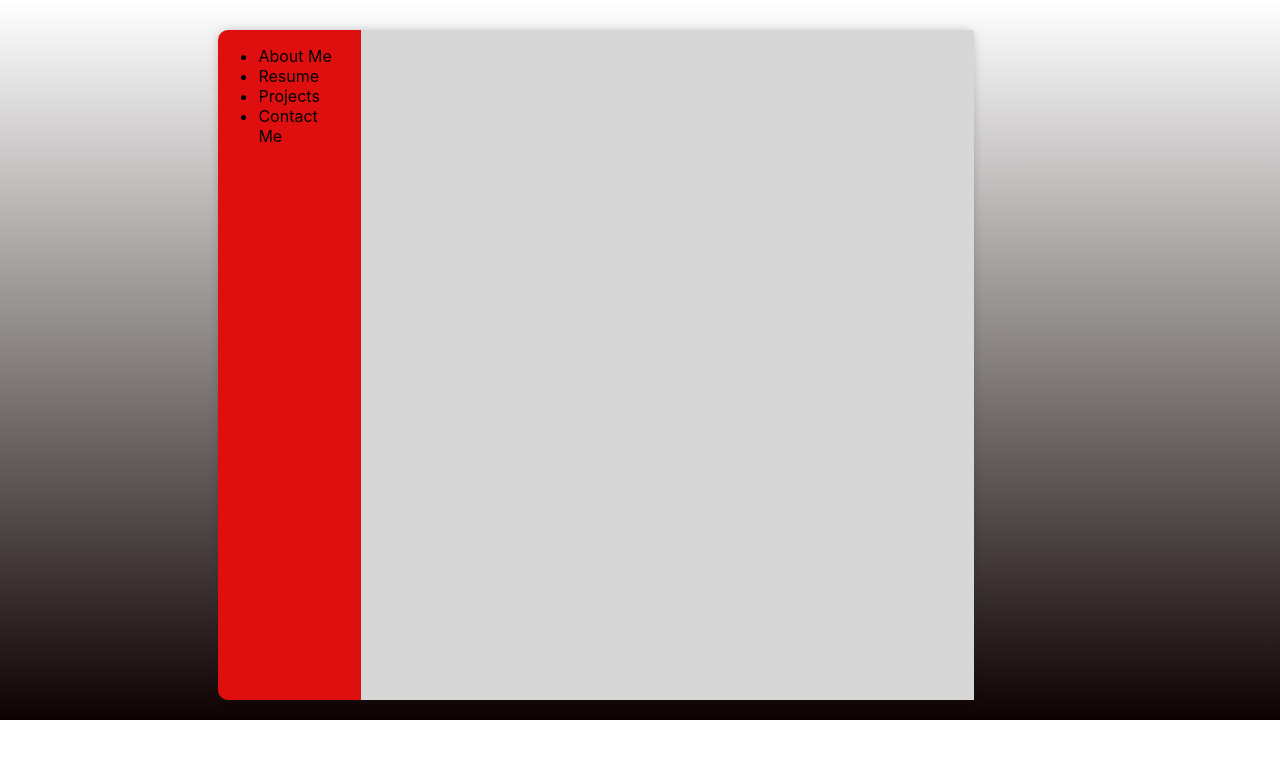
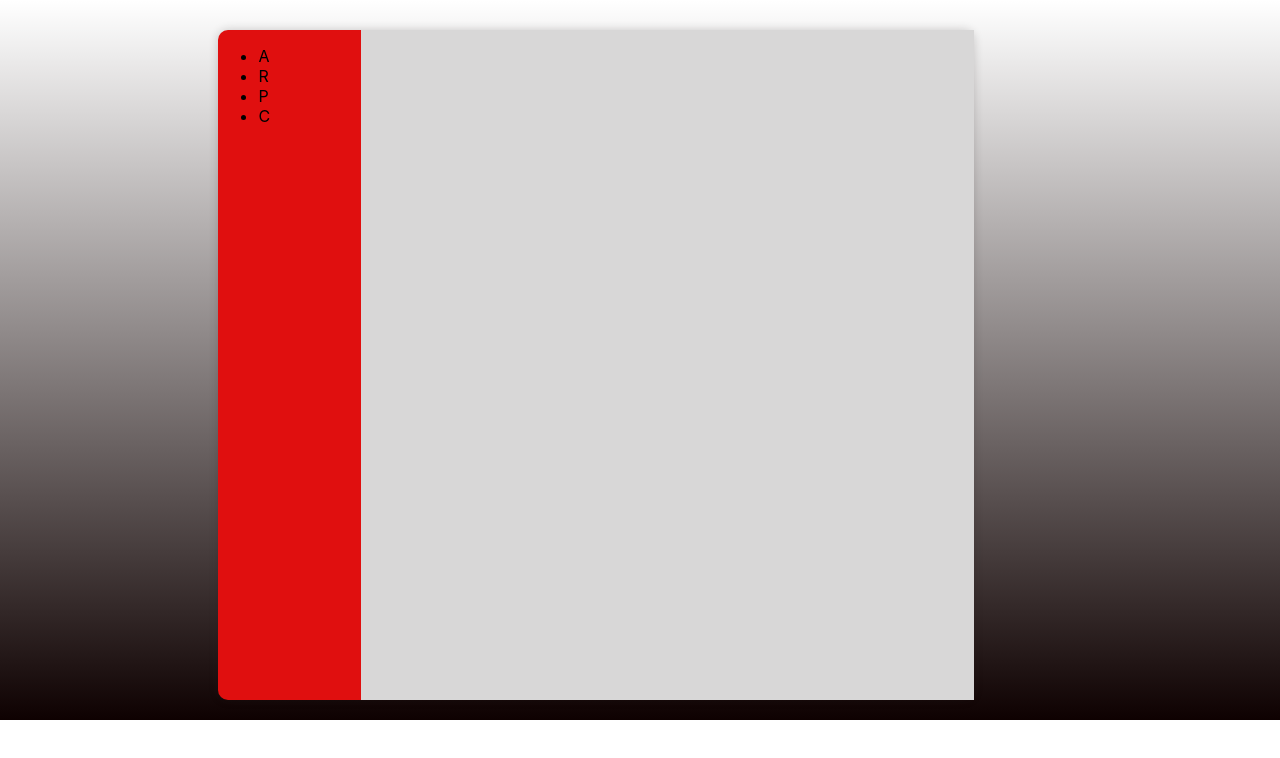
Before and after one commit to coryFinkbeiner/my-site, a Next.js app: page / in a window 1280 px wide. Shown: the top 758 px of the page. Built offline with nearby package versions, Linux system fonts and the light colour scheme.

Commit message:
i am trying to get the clicks from NavBar to conditionally render the right component in index

```diff
--- /dev/null
+++ b/components/About.js
@@ -0,0 +1,9 @@
+import React from 'react'
+
+function About() {
+  return (
+    <div>About</div>
+  )
+}
+
+export default About
--- a/components/AboutMe.js
+++ /dev/null
@@ -1,9 +0,0 @@
-import React from 'react'
-
-function AboutMe() {
-  return (
-    <div>AboutMe</div>
-  )
-}
-
-export default AboutMe
--- /dev/null
+++ b/components/Contact.js
@@ -0,0 +1,9 @@
+import React from 'react'
+
+function Contact() {
+  return (
+    <div>Contact</div>
+  )
+}
+
+export default Contact
--- a/components/ContactMe.js
+++ /dev/null
@@ -1,9 +0,0 @@
-import React from 'react'
-
-function ContactMe() {
-  return (
-    <div>ContactMe</div>
-  )
-}
-
-export default ContactMe
--- a/components/NavBar.js
+++ b/components/NavBar.js
@@ -6,10 +6,10 @@ function NavBar() {
 
   return (
     <ul>
-      <li onClick={() => handleItemClick('AboutMe')}>About Me</li>
-      <li onClick={() => handleItemClick('Resume')}>Resume</li>
-      <li onClick={() => handleItemClick('Projects')}>Projects</li>
-      <li onClick={() => handleItemClick('ContactMe')}>Contact Me</li>
+      <li onClick={() => handleItemClick('About')}>A</li>
+      <li onClick={() => handleItemClick('Resume')}>R</li>
+      <li onClick={() => handleItemClick('Projects')}>P</li>
+      <li onClick={() => handleItemClick('Contact')}>C</li>
     </ul>
   );
 }
--- a/contexts/nav-context.js
+++ b/contexts/nav-context.js
@@ -1,21 +1,33 @@
 import React, { createContext, useContext, useState } from 'react';
+import About from '../components/About';
+import Resume from '../components/Resume';
+import Projects from '../components/Projects';
+import Contact from '../components/Contact';
 
-const NavContext = createContext(null);
+const NavContext = createContext('About');
 
 export function useNav() {
   return useContext(NavContext);
 }
 
 export function NavProvider({ children }) {
-  const [navOption, setNavOption] = useState('AboutMe');
+  const [navOption, setNavOption] = useState('About');
 
-  const handleItemClick = (component) => {
-    setNavOption(component);
-    console.log({component})
+  const componentMap = {
+    About,
+    Resume,
+    Projects,
+    Contact
+  };
+
+  const navChoice = componentMap[navOption];
+
+  const handleItemClick = (componentName) => {
+    setNavOption(componentName);
   };
 
   const value = {
-    navOption,
+    navChoice,
     handleItemClick,
   };
 
--- a/pages/index.js
+++ b/pages/index.js
@@ -1,21 +1,17 @@
-import React, { useState } from 'react';
-import AboutMe from '../components/AboutMe'
-import Resume from '../components/Resume'
-import Projects from '../components/Projects'
-import ContactMe from '../components/ContactMe'
+import React from 'react';
 import NavBar from '../components/NavBar'
-import { NavProvider } from '../contexts/nav-context';
+import { useNav } from '../contexts/nav-context';
 
 
 
 
 function Home() {
 
-
+  const { navChoice } = useNav()
 
 
   return (
-    <NavProvider>
+
       <div className='container'>
         <div className='top'>
           <div className='left'>
@@ -27,7 +23,7 @@ function Home() {
           </div>
         </div>
       </div>
-    </NavProvider>
+
   );
 }
 
```
Also changed, not shown: 1 other file (tests, documents, lock files or other folders).
